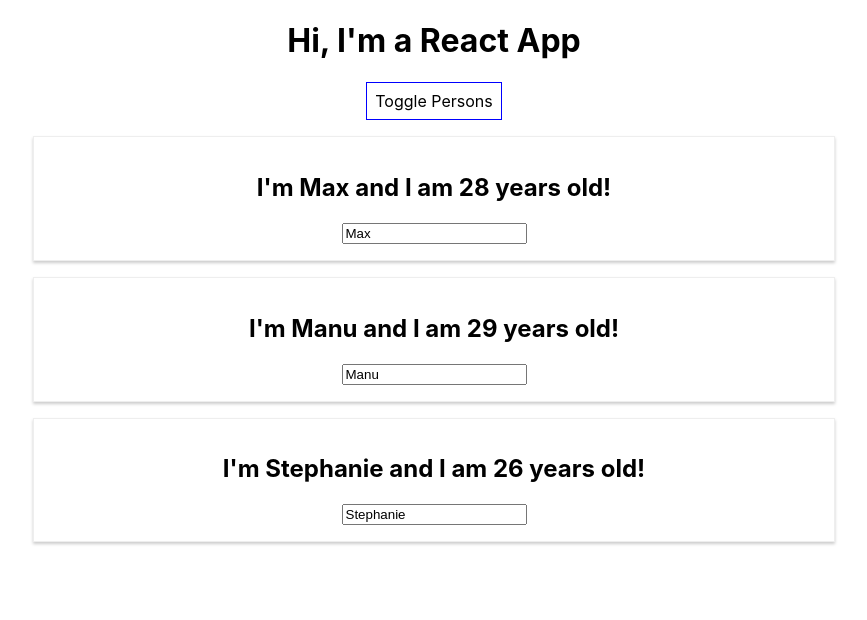
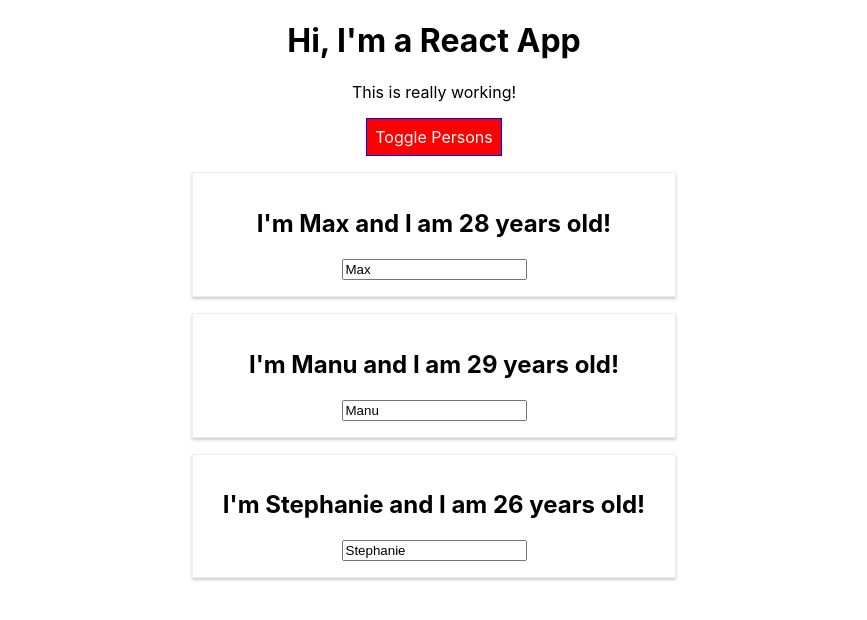
Before and after one commit to lukeevangraham/react-the-complete-guide, a React (Create React App) app in the folder 1-first-project/: page / in a window 1280 px wide. Both pictures are taken after a click on the button "Toggle Persons". Shown: the top 620 px of the page, without its empty margins (206-1073 px from the left). Built offline with nearby package versions, Linux system fonts and the light colour scheme.

Commit message:
learned about Radium and styled components, watched the css modules segment

```diff
--- a/1-first-project/package.json
+++ b/1-first-project/package.json
@@ -6,9 +6,11 @@
     "@testing-library/jest-dom": "^4.2.4",
     "@testing-library/react": "^9.3.2",
     "@testing-library/user-event": "^7.1.2",
+    "radium": "^0.26.1",
     "react": "^16.13.1",
     "react-dom": "^16.13.1",
-    "react-scripts": "3.4.3"
+    "react-scripts": "3.4.3",
+    "styled-components": "^5.2.0"
   },
   "scripts": {
     "start": "react-scripts start",
--- a/1-first-project/src/App.css
+++ b/1-first-project/src/App.css
@@ -1,3 +1,11 @@
 .App {
   text-align: center;
 }
+
+.red {
+  color: red;
+}
+
+.bold {
+  font-weight: bold;
+}
--- a/1-first-project/src/App.js
+++ b/1-first-project/src/App.js
@@ -1,6 +1,21 @@
 import React from "react";
 import Person from "./Person/Person";
+import styled from "styled-components";
 import "./App.css";
+
+const StyledButton = styled.button`
+      background-color: ${(props) => (props.alt ? "red" : "green")};
+      color: white;
+      font: inherit;
+      border: 1px solid blue;
+      padding: 8px;
+      cursor: pointer;
+
+      &:hover {
+        background-color: ${(props) => (props.alt ? "salmon" : "lightgreen")};
+        color: black;
+      },
+`;
 
 class App extends React.Component {
   state = {
@@ -31,8 +46,7 @@
     const persons = [...this.state.persons];
     persons[personIndex] = person;
 
-    this.setState({ persons })
-
+    this.setState({ persons });
   };
 
   togglePersonsHandler = () => {
@@ -41,13 +55,18 @@
   };
 
   render() {
-    const style = {
-      backgroundColor: "white",
-      font: "inherit",
-      border: "1px solid blue",
-      padding: "8px",
-      cursor: "pointer",
-    };
+    // const style = {
+    //   backgroundColor: "green",
+    //   color: "white",
+    //   font: "inherit",
+    //   border: "1px solid blue",
+    //   padding: "8px",
+    //   cursor: "pointer",
+    //   ":hover": {
+    //     backgroundColor: "lightgreen",
+    //     color: "black",
+    //   },
+    // };
 
     let persons = null;
 
@@ -67,14 +86,32 @@
           })}
         </div>
       );
+
+      // style.backgroundColor = "red";
+      // style[":hover"] = {
+      //   backgroundColor: "salmon",
+      //   color: "black",
+      // };
+    }
+
+    const classes = [];
+    if (this.state.persons.length <= 2) {
+      classes.push("red");
+    }
+    if (this.state.persons.length <= 1) {
+      classes.push("bold");
     }
 
     return (
       <div className="App">
         <h1>Hi, I'm a React App</h1>
-        <button style={style} onClick={this.togglePersonsHandler}>
+        <p className={classes.join(" ")}>This is really working!</p>
+        <StyledButton
+          alt={this.state.showPersons}
+          onClick={this.togglePersonsHandler}
+        >
           Toggle Persons
-        </button>
+        </StyledButton>
         {persons}
       </div>
     );
--- a/1-first-project/src/Person/Person.js
+++ b/1-first-project/src/Person/Person.js
@@ -1,15 +1,29 @@
 import React from "react";
-import "./Person.css";
+import styled from "styled-components";
+// import "./Person.css";
+
+const StyledDiv = styled.div`
+  width: 60%;
+  margin: 16px auto;
+  border: 1px solid #eee;
+  box-shadow: 0 2px 3px #ccc;
+  padding: 16px;
+  text-align: center;
+
+  @media (min-width: 500px) {
+    width: 450px;
+  }
+`;
 
 const person = (props) => {
   return (
-    <div className="Person">
+    <StyledDiv>
       <h2 onClick={props.click}>
         I'm {props.name} and I am {props.age} years old!
       </h2>
       <p>{props.children}</p>
       <input type="text" onChange={props.changed} value={props.name} />
-    </div>
+    </StyledDiv>
   );
 };
 
```
Also changed, not shown: 2 other files (tests, documents, lock files or other folders).
